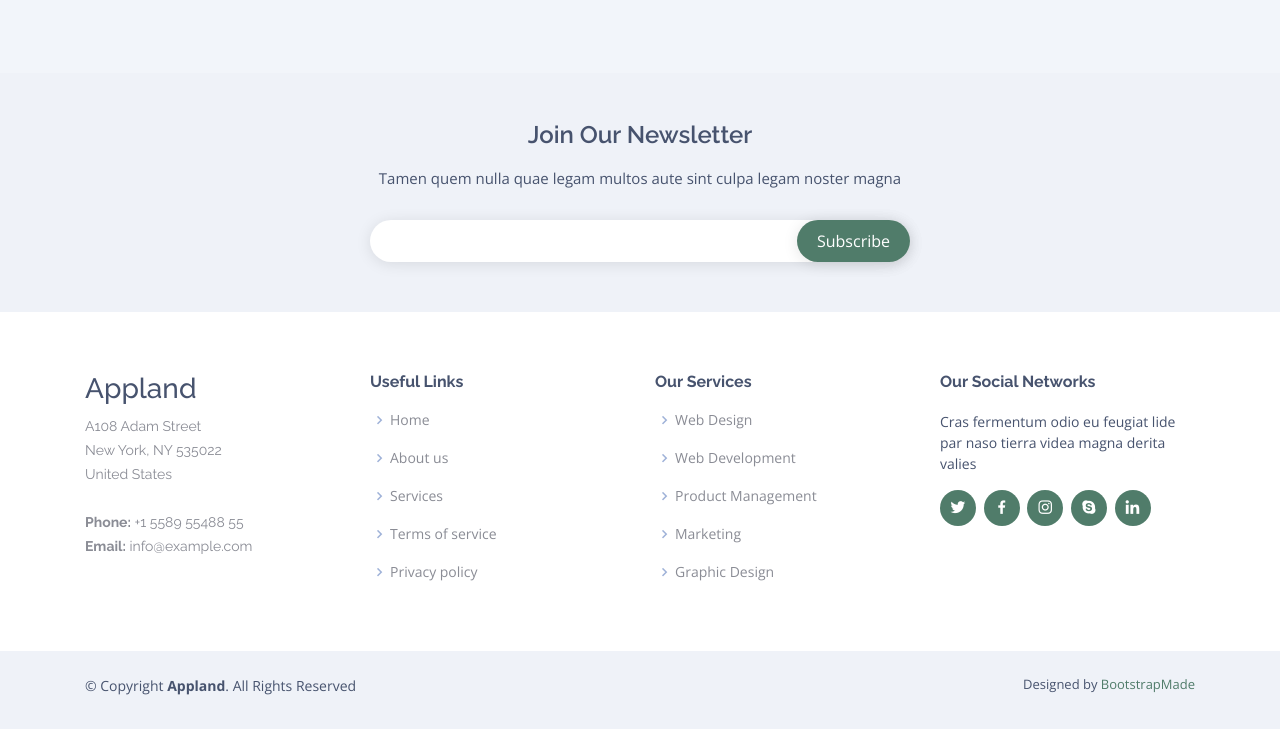
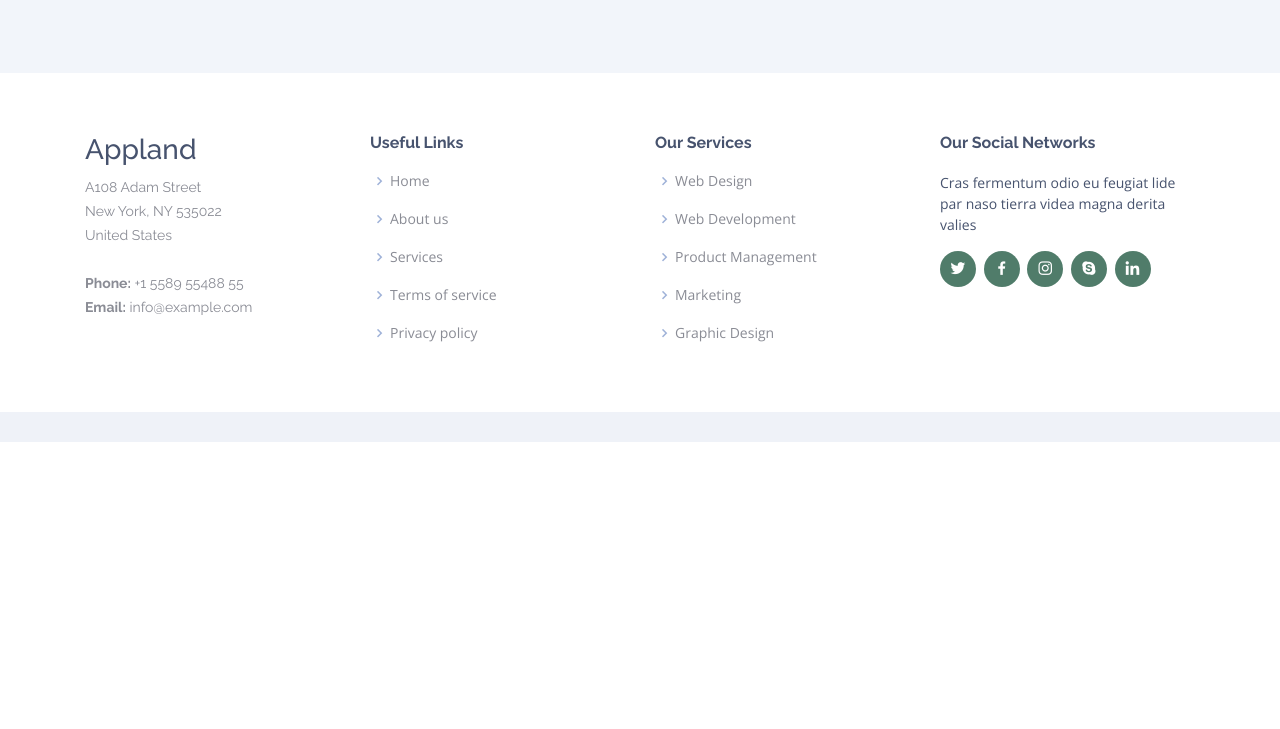
Before and after one commit to houvid/tierraDelSol, a plain HTML site: page index.html in a window 1280 px wide. Shown: the part 3806-4535 px from the top of the page. After the commit the page ends 4248 px from the top, so only its background shows below. Drawn offline with nearby package versions, Linux system fonts and the light colour scheme.

Commit message:
cambio subscribe

```diff
--- a/index.html
+++ b/index.html
@@ -340,19 +340,6 @@
   <!-- ======= Footer ======= -->
   <footer id="footer">
 
-    <div class="footer-newsletter" data-aos="fade-up">
-      <div class="container">
-        <div class="row justify-content-center">
-          <div class="col-lg-6">
-            <h4>Join Our Newsletter</h4>
-            <p>Tamen quem nulla quae legam multos aute sint culpa legam noster magna</p>
-            <form action="" method="post">
-              <input type="email" name="email"><input type="submit" value="Subscribe">
-            </form>
-          </div>
-        </div>
-      </div>
-    </div>
 
     <div class="footer-top">
       <div class="container">
@@ -407,18 +394,6 @@
       </div>
     </div>
 
-    <div class="container py-4">
-      <div class="copyright">
-        &copy; Copyright <strong><span>Appland</span></strong>. All Rights Reserved
-      </div>
-      <div class="credits">
-        <!-- All the links in the footer should remain intact. -->
-        <!-- You can delete the links only if you purchased the pro version. -->
-        <!-- Licensing information: https://bootstrapmade.com/license/ -->
-        <!-- Purchase the pro version with working PHP/AJAX contact form: https://bootstrapmade.com/free-bootstrap-app-landing-page-template/ -->
-        Designed by <a href="https://bootstrapmade.com/">BootstrapMade</a>
-      </div>
-    </div>
   </footer><!-- End Footer -->
 
   <a href="#" class="back-to-top"><i class="icofont-simple-up"></i></a>
```
